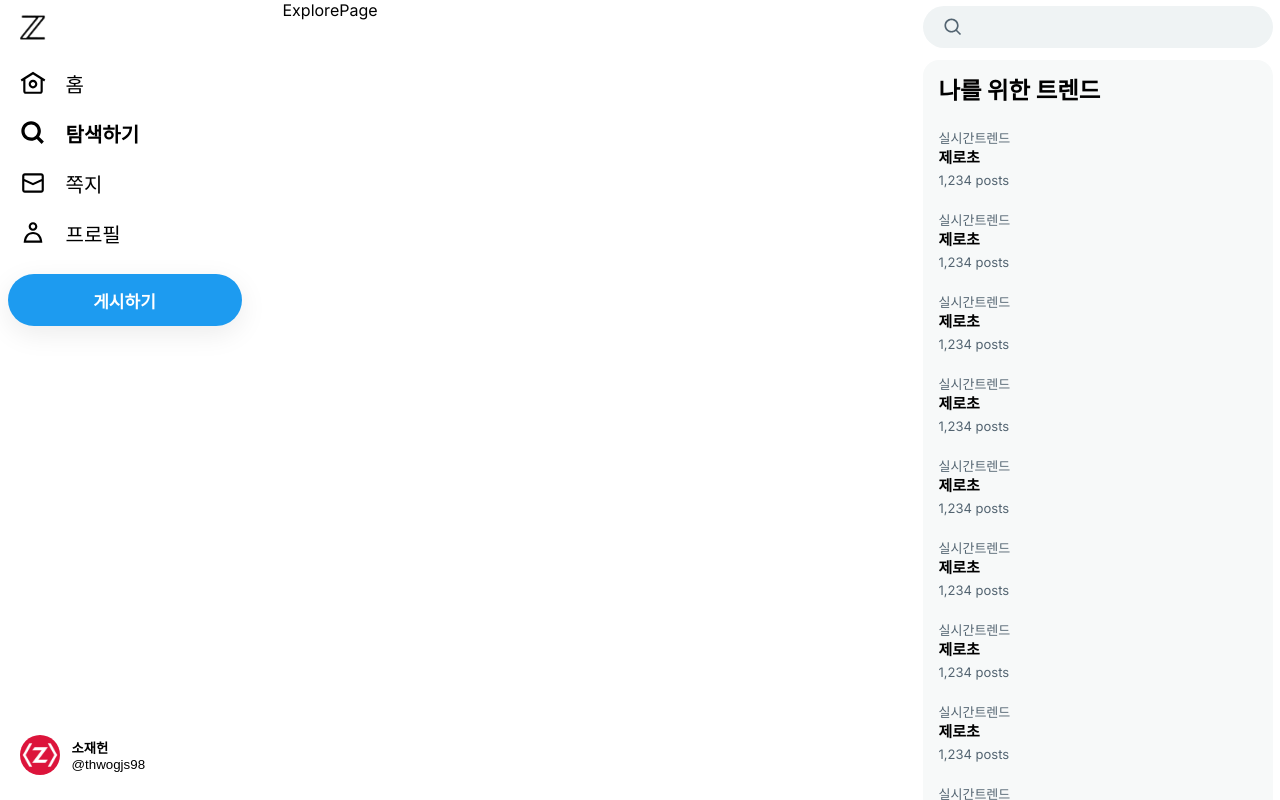
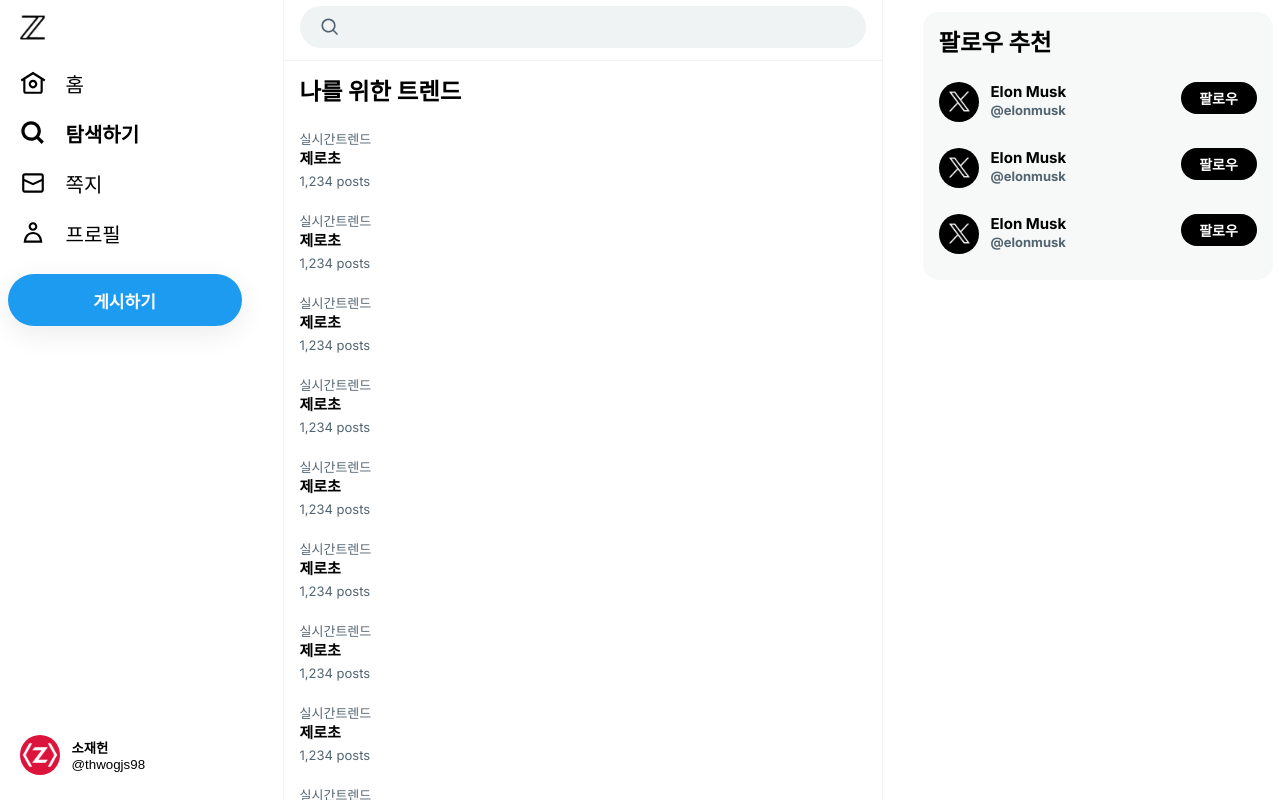
Before and after one commit to Jaeheon-So/z-com-clone, a Next.js app: page /explore in a window 1280 px wide. Built offline with nearby package versions, Linux system fonts and the light colour scheme.

Commit message:
feat: afterLogin explore 페이지 마크업 완성

```diff
--- /dev/null
+++ b/src/app/(afterLogin)/_component/RightSearchForm.tsx
@@ -0,0 +1,59 @@
+"use client";
+
+import React from "react";
+import SearchSvg from "../_svg/SearchSvg";
+// import style from "@/app/(afterLogin)/layout.module.css";
+import style from "./rightSearchForm.module.css";
+import { usePathname } from "next/navigation";
+import SearchForm from "./SearchForm";
+
+const RightSearchForm = () => {
+  const pathname = usePathname();
+
+  const onChangeFollow = () => {};
+
+  const onChangeAll = () => {};
+
+  if (pathname === "/explore") {
+    return null;
+  }
+
+  if (pathname === "/search") {
+    return (
+      <div>
+        <h5 className={style.filterTitle}>검색 필터</h5>
+        <div className={style.filterSection}>
+          <div>
+            <label>사용자</label>
+            <div className={style.radio}>
+              <div>모든 사용자</div>
+              <input
+                type="radio"
+                name="pf"
+                defaultChecked
+                onChange={onChangeAll}
+              />
+            </div>
+            <div className={style.radio}>
+              <div>내가 팔로우하는 사람들</div>
+              <input
+                type="radio"
+                name="pf"
+                value="on"
+                onChange={onChangeFollow}
+              />
+            </div>
+          </div>
+        </div>
+      </div>
+    );
+  }
+
+  return (
+    <div style={{ marginBottom: 60, width: "inherit" }}>
+      <SearchForm />
+    </div>
+  );
+};
+
+export default RightSearchForm;
--- /dev/null
+++ b/src/app/(afterLogin)/_component/SearchForm.tsx
@@ -0,0 +1,14 @@
+import React from "react";
+import SearchSvg from "../_svg/SearchSvg";
+import style from "./rightSearchForm.module.css";
+
+const SearchForm = () => {
+  return (
+    <form className={style.search}>
+      <SearchSvg />
+      <input type="search" />
+    </form>
+  );
+};
+
+export default SearchForm;
--- a/src/app/(afterLogin)/_component/TrendSection.tsx
+++ b/src/app/(afterLogin)/_component/TrendSection.tsx
@@ -1,8 +1,17 @@
+"use client";
+
 import React from "react";
 import style from "./trendSection.module.css";
 import Trend from "./Trend";
+import { usePathname } from "next/navigation";
 
 const TrendSection = () => {
+  const pathname = usePathname();
+
+  if (pathname === "/explore") {
+    return null;
+  }
+
   return (
     <div className={style.trendBg}>
       <div className={style.trend}>
--- /dev/null
+++ b/src/app/(afterLogin)/_component/rightSearchForm.module.css
@@ -0,0 +1,60 @@
+.search {
+  position: fixed;
+  height: 42px;
+  width: inherit;
+  border-radius: 21px;
+  background-color: rgb(239, 243, 244);
+  margin-top: 6px;
+  margin-bottom: 12px;
+  display: flex;
+  align-items: center;
+}
+
+.search svg {
+  margin-left: 20px;
+  fill: rgb(83, 100, 113);
+}
+
+.search input {
+  outline: none;
+  background-color: inherit;
+  border: none;
+  padding: 12px;
+  margin-left: 5px;
+  font-size: 15px;
+}
+
+.filterTitle {
+  background: #ffffff;
+  padding: 12px 16px;
+  color: rgba(15, 20, 25, 1);
+  font-size: 20px;
+  font-weight: bold;
+  margin-bottom: 16px;
+  border-radius: 16px;
+  border: 1px solid rgb(239, 243, 244);
+  margin-top: 12px;
+}
+
+.filterSection {
+  padding: 0 16px 12px;
+  margin-bottom: 16px;
+  border-radius: 16px;
+  border: 1px solid rgb(239, 243, 244);
+}
+
+.filterSection label {
+  font-size: 15px;
+  font-weight: bold;
+  height: 36px;
+  display: flex;
+  align-items: center;
+}
+
+.radio {
+  display: flex;
+}
+
+.radio > div {
+  flex: 1;
+}
--- /dev/null
+++ b/src/app/(afterLogin)/explore/explore.module.css
@@ -0,0 +1,31 @@
+.main {
+  width: 600px;
+  border-color: rgb(239, 243, 244);
+  border-right-width: 1px;
+  border-left-width: 1px;
+  border-left-style: solid;
+  border-right-style: solid;
+  display: flex;
+  flex-direction: column;
+  align-items: stretch;
+}
+
+.formZone {
+  padding-left: 16px;
+  width: 566px;
+  margin-bottom: 60px;
+}
+
+.trendBg {
+  margin-top: 60px;
+  background-color: rgb(247, 249, 249);
+}
+.trend {
+  border-top: 1px solid rgb(239, 243, 244);
+  font-size: 20px;
+  font-weight: bold;
+  margin-bottom: 12px;
+}
+.trend h3 {
+  padding: 12px 16px;
+}
--- a/src/app/(afterLogin)/explore/page.tsx
+++ b/src/app/(afterLogin)/explore/page.tsx
@@ -1,7 +1,31 @@
 import React from "react";
+import TrendSection from "../_component/TrendSection";
+import RightSearchForm from "../_component/RightSearchForm";
+import SearchForm from "../_component/SearchForm";
+import style from "./explore.module.css";
+import Trend from "../_component/Trend";
 
 const ExplorePage = () => {
-  return <div>ExplorePage</div>;
+  return (
+    <main className={style.main}>
+      <div className={style.formZone}>
+        <SearchForm />
+      </div>
+      <div className={style.trend}>
+        <h3>나를 위한 트렌드</h3>
+        <Trend />
+        <Trend />
+        <Trend />
+        <Trend />
+        <Trend />
+        <Trend />
+        <Trend />
+        <Trend />
+        <Trend />
+        <Trend />
+      </div>
+    </main>
+  );
 };
 
 export default ExplorePage;
--- a/src/app/(afterLogin)/layout.tsx
+++ b/src/app/(afterLogin)/layout.tsx
@@ -4,10 +4,10 @@
 import Image from "next/image";
 import zLogo from "../../../public/zlogo.png";
 import NavMenu from "./_component/NavMenu";
-import SearchSvg from "./_svg/SearchSvg";
 import LogoutButton from "./_component/LogoutButton";
 import TrendSection from "./_component/TrendSection";
 import FollowRecommend from "./_component/FollowRecommend";
+import RightSearchForm from "./_component/RightSearchForm";
 
 type Props = {
   children: ReactNode;
@@ -33,12 +33,7 @@
       <div className={style.rightSectionInner}>
         <main className={style.main}>{children}</main>
         <section className={style.rightSection}>
-          <div style={{ marginBottom: 60, width: "inherit" }}>
-            <form className={style.search}>
-              <SearchSvg />
-              <input type="search" />
-            </form>
-          </div>
+          <RightSearchForm />
           <TrendSection />
           <div className={style.followRecommend}>
             <h3>팔로우 추천</h3>
```
